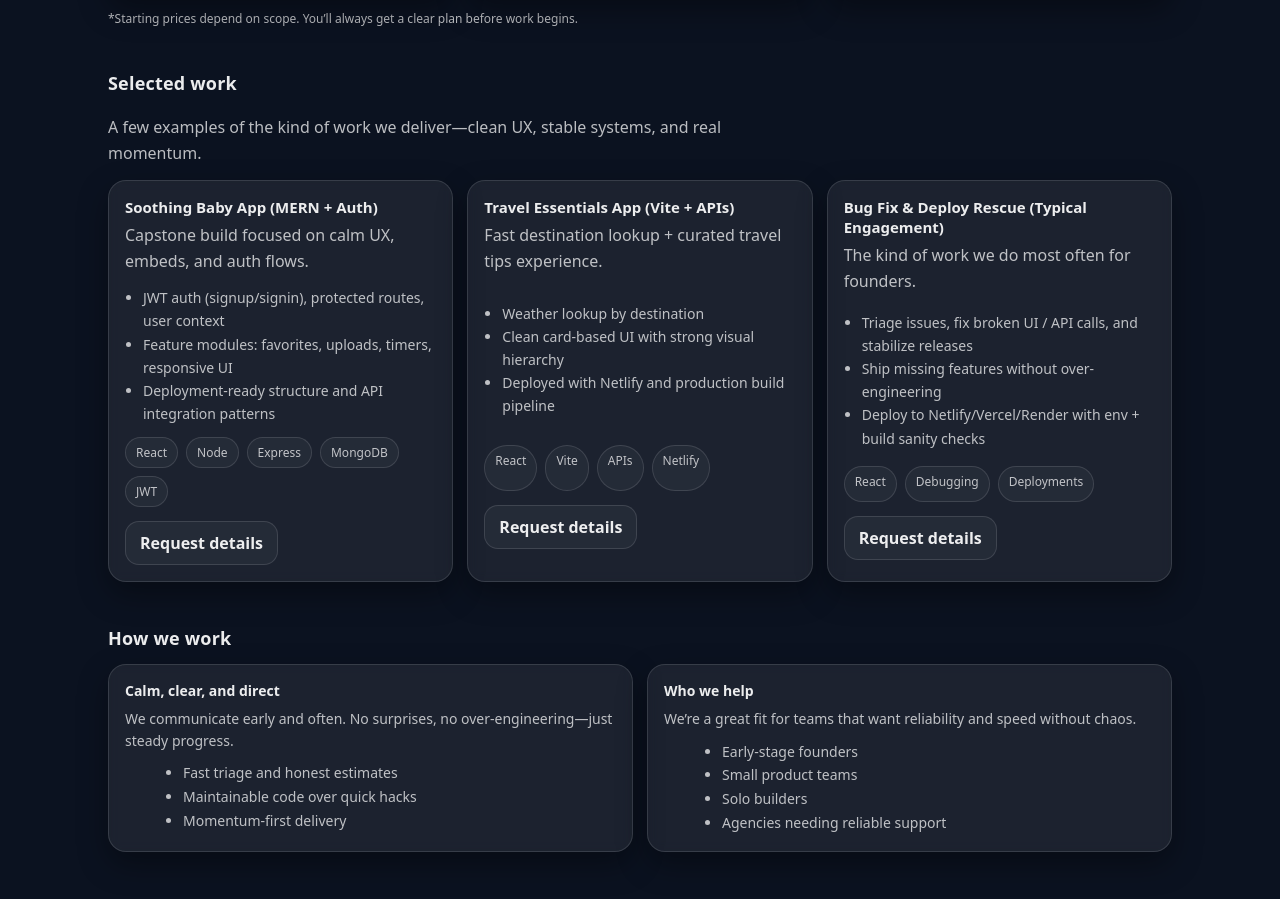
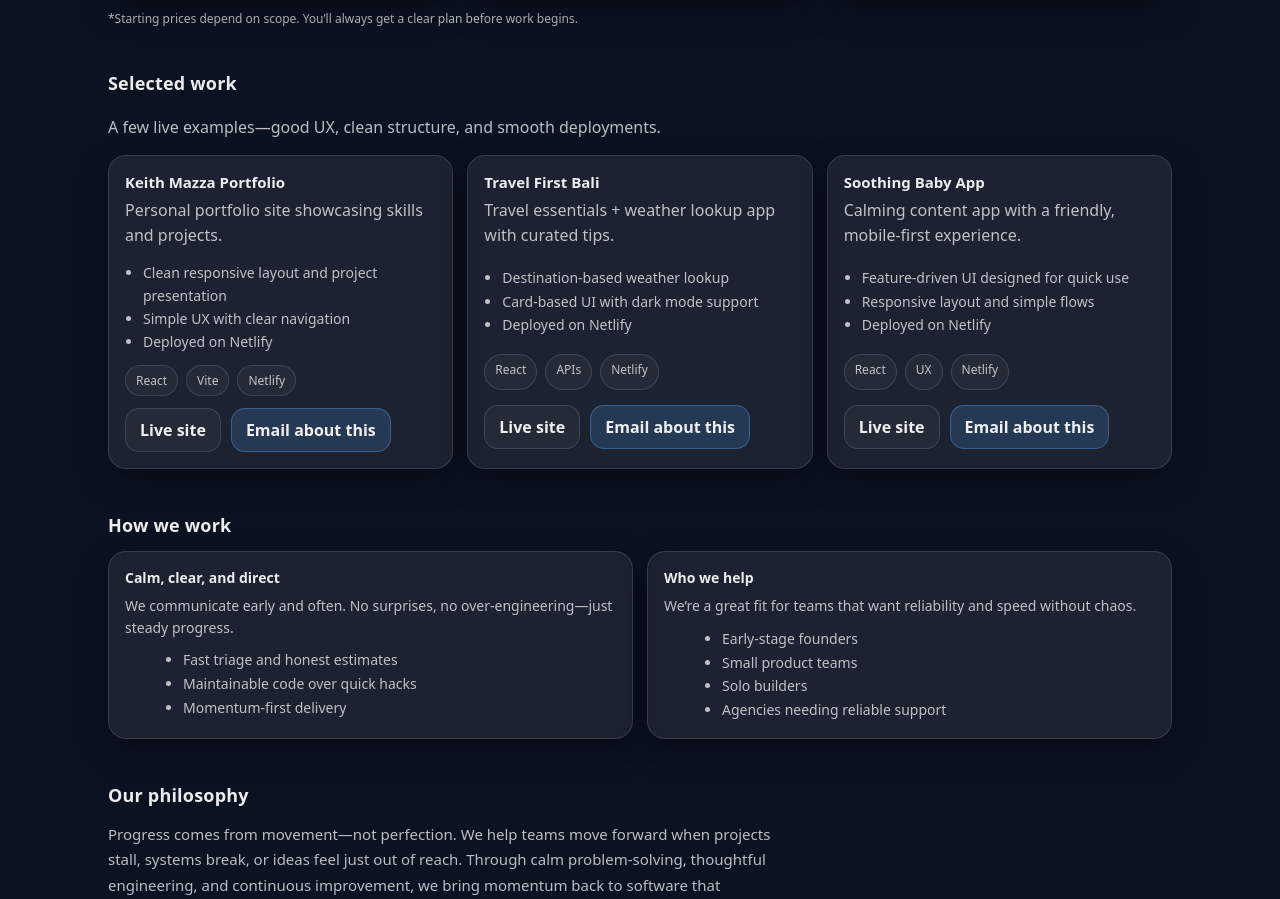
Before and after one commit to kmazza-hub/blue-current-software, a React (Vite) app: page / in a window 1280 px wide. Shown: the part 1273-2172 px from the top of the page. Built offline with nearby package versions, Linux system fonts and the light colour scheme.

Commit message:
Add live project links to Selected Work

```diff
--- a/src/App.css
+++ b/src/App.css
@@ -235,31 +235,6 @@ a:hover {
   backdrop-filter: blur(6px);
 }
 
-label {
-  display: grid;
-  gap: 6px;
-  color: var(--muted);
-  font-size: 13px;
-  margin-bottom: 12px;
-}
-
-input,
-textarea {
-  width: 100%;
-  padding: 10px 12px;
-  border-radius: 14px;
-  border: 1px solid var(--border);
-  background: rgba(0, 0, 0, 0.25);
-  color: var(--text);
-  font-size: 14px;
-  outline: none;
-}
-
-input:focus,
-textarea:focus {
-  border-color: rgba(88, 167, 255, 0.5);
-}
-
 .finePrint {
   margin: 12px 0 0;
   color: var(--muted);
@@ -270,31 +245,7 @@ textarea:focus {
   font-family: ui-monospace, SFMono-Regular, Menlo, Monaco, Consolas, monospace;
 }
 
-.hidden {
-  display: none;
-}
-
-.footer {
-  margin-top: 30px;
-  padding: 18px 18px 40px;
-  border-top: 1px solid var(--border);
-  color: var(--muted);
-  font-size: 13px;
-}
-
-@media (max-width: 900px) {
-  .grid {
-    grid-template-columns: 1fr;
-  }
-  .twoCol {
-    grid-template-columns: 1fr;
-  }
-  .nav {
-    display: none;
-  }
-}
-
-/* --- Selected Work section --- */
+/* --- Shared helpers --- */
 .sectionHeader {
   display: grid;
   gap: 6px;
@@ -308,6 +259,7 @@ textarea:focus {
   max-width: 75ch;
 }
 
+/* --- Work section --- */
 .workGrid {
   display: grid;
   grid-template-columns: repeat(3, 1fr);
@@ -355,79 +307,14 @@ textarea:focus {
   background: rgba(255, 255, 255, 0.04);
 }
 
-.workCta {
-  margin-top: 2px;
+.workCtaRow {
+  display: flex;
+  gap: 10px;
+  flex-wrap: wrap;
+  align-items: center;
 }
 
-@media (max-width: 900px) {
-  .workGrid {
-    grid-template-columns: 1fr;
-  }
-}
-
-/* Shared helper */
-.sectionHeader {
-  display: grid;
-  gap: 6px;
-  margin-bottom: 14px;
-}
-
-.muted {
-  color: var(--muted);
-  margin: 0;
-  line-height: 1.6;
-  max-width: 75ch;
-}
-
-/* Work section */
-.workGrid {
-  display: grid;
-  grid-template-columns: repeat(3, 1fr);
-  gap: 14px;
-}
-
-.workCard {
-  border: 1px solid var(--border);
-  border-radius: 18px;
-  background: rgba(255, 255, 255, 0.07);
-  padding: 16px;
-  box-shadow: var(--shadow);
-  backdrop-filter: blur(6px);
-  display: grid;
-  gap: 12px;
-  min-height: 260px;
-}
-
-.workTop h3 {
-  margin: 0 0 6px;
-  font-size: 15px;
-  color: var(--text);
-}
-
-.workList {
-  margin: 0;
-  padding-left: 18px;
-  color: var(--muted);
-  line-height: 1.65;
-  font-size: 14px;
-}
-
-.tagRow {
-  display: flex;
-  flex-wrap: wrap;
-  gap: 8px;
-}
-
-.tagRow span {
-  font-size: 12px;
-  color: var(--muted);
-  padding: 6px 10px;
-  border-radius: 999px;
-  border: 1px solid var(--border);
-  background: rgba(255, 255, 255, 0.04);
-}
-
-/* Packages section */
+/* --- Packages section --- */
 .pkgGrid {
   display: grid;
   grid-template-columns: repeat(3, 1fr);
@@ -490,12 +377,34 @@ textarea:focus {
   margin-top: 12px;
 }
 
+/* Footer */
+.footer {
+  margin-top: 30px;
+  padding: 18px 18px 40px;
+  border-top: 1px solid var(--border);
+  color: var(--muted);
+  font-size: 13px;
+}
+
 /* Responsive */
 @media (max-width: 900px) {
+  .grid {
+    grid-template-columns: 1fr;
+  }
+
+  .twoCol {
+    grid-template-columns: 1fr;
+  }
+
+  .pkgGrid {
+    grid-template-columns: 1fr;
+  }
+
   .workGrid {
     grid-template-columns: 1fr;
   }
-  .pkgGrid {
-    grid-template-columns: 1fr;
+
+  .nav {
+    display: none;
   }
 }
--- a/src/App.jsx
+++ b/src/App.jsx
@@ -13,81 +13,6 @@ const whoWeHelp = [
   "Small product teams",
   "Solo builders",
   "Agencies needing reliable support",
-];
-
-const work = [
-  {
-    title: "Soothing Baby App (MERN + Auth)",
-    context: "Capstone build focused on calm UX, embeds, and auth flows.",
-    bullets: [
-      "JWT auth (signup/signin), protected routes, user context",
-      "Feature modules: favorites, uploads, timers, responsive UI",
-      "Deployment-ready structure and API integration patterns",
-    ],
-    tags: ["React", "Node", "Express", "MongoDB", "JWT"],
-    linkLabel: "Request a walkthrough",
-    href: "#contact",
-  },
-  {
-    title: "Travel Essentials App (Vite + APIs)",
-    context: "Fast destination lookup + curated travel tips experience.",
-    bullets: [
-      "Weather lookup by destination",
-      "Clean card-based UI with strong visual hierarchy",
-      "Deployed with Netlify and production build pipeline",
-    ],
-    tags: ["React", "Vite", "APIs", "Netlify"],
-    linkLabel: "Request a walkthrough",
-    href: "#contact",
-  },
-  {
-    title: "Bug Fix & Deploy Rescue (Typical Engagement)",
-    context: "The kind of work we do most often for founders.",
-    bullets: [
-      "Triage issues, fix broken UI / API calls, and stabilize releases",
-      "Ship missing features without over-engineering",
-      "Deploy to Netlify/Vercel/Render with env + build sanity checks",
-    ],
-    tags: ["React", "Debugging", "Deployments"],
-    linkLabel: "Get help like this",
-    href: "#contact",
-  },
-];
-
-const packages = [
-  {
-    name: "Fix & Ship",
-    price: "Starting at $149",
-    time: "Same day / 24–48 hours",
-    bestFor: "Bug fixes, broken UI, failing builds, small tweaks",
-    includes: [
-      "Quick triage + plan",
-      "Fixes shipped + tested",
-      "Short summary of what changed",
-    ],
-  },
-  {
-    name: "Feature Boost",
-    price: "Starting at $399",
-    time: "2–4 days",
-    bestFor: "Finish one feature end-to-end",
-    includes: [
-      "Frontend + backend integration",
-      "Edge cases + error handling",
-      "Deploy-ready updates",
-    ],
-  },
-  {
-    name: "Launch Assist",
-    price: "Starting at $299",
-    time: "1–3 days",
-    bestFor: "Deploy, env vars, “works local but not live”",
-    includes: [
-      "Deployment setup + troubleshooting",
-      "Env var + build sanity checks",
-      "Post-launch QA pass",
-    ],
-  },
 ];
 
 const emailTo = "bluecurrentsoftware@gmail.com";
@@ -110,6 +35,69 @@ const buildMailto = ({ subjectSuffix, bodyIntro }) => {
 };
 
 const defaultMailto = buildMailto({});
+
+const packages = [
+  {
+    name: "Fix & Ship",
+    price: "Starting at $149",
+    time: "Same day / 24–48 hours",
+    bestFor: "Bug fixes, broken UI, failing builds, small tweaks",
+    includes: ["Quick triage + plan", "Fixes shipped + tested", "Short summary of what changed"],
+  },
+  {
+    name: "Feature Boost",
+    price: "Starting at $399",
+    time: "2–4 days",
+    bestFor: "Finish one feature end-to-end",
+    includes: ["Frontend + backend integration", "Edge cases + error handling", "Deploy-ready updates"],
+  },
+  {
+    name: "Launch Assist",
+    price: "Starting at $299",
+    time: "1–3 days",
+    bestFor: "Deploy, env vars, “works local but not live”",
+    includes: ["Deployment setup + troubleshooting", "Env var + build sanity checks", "Post-launch QA pass"],
+  },
+];
+
+const work = [
+  {
+    title: "Keith Mazza Portfolio",
+    context: "Personal portfolio site showcasing skills and projects.",
+    bullets: [
+      "Clean responsive layout and project presentation",
+      "Simple UX with clear navigation",
+      "Deployed on Netlify",
+    ],
+    tags: ["React", "Vite", "Netlify"],
+    links: [{ label: "Live site", href: "https://keith-mazza.netlify.app/" }],
+    emailTopic: "Portfolio site",
+  },
+  {
+    title: "Travel First Bali",
+    context: "Travel essentials + weather lookup app with curated tips.",
+    bullets: [
+      "Destination-based weather lookup",
+      "Card-based UI with dark mode support",
+      "Deployed on Netlify",
+    ],
+    tags: ["React", "APIs", "Netlify"],
+    links: [{ label: "Live site", href: "https://travel-first-bali.netlify.app/" }],
+    emailTopic: "Travel First app",
+  },
+  {
+    title: "Soothing Baby App",
+    context: "Calming content app with a friendly, mobile-first experience.",
+    bullets: [
+      "Feature-driven UI designed for quick use",
+      "Responsive layout and simple flows",
+      "Deployed on Netlify",
+    ],
+    tags: ["React", "UX", "Netlify"],
+    links: [{ label: "Live site", href: "https://soothingbabyapp.netlify.app/" }],
+    emailTopic: "Soothing Baby App",
+  },
+];
 
 export default function App() {
   return (
@@ -234,8 +222,7 @@ export default function App() {
           <div className="sectionHeader">
             <h2>Selected work</h2>
             <p className="muted">
-              A few examples of the kind of work we deliver—clean UX, stable systems, and real
-              momentum.
+              A few live examples—good UX, clean structure, and smooth deployments.
             </p>
           </div>
 
@@ -259,9 +246,27 @@ export default function App() {
                   ))}
                 </div>
 
-                <div className="workCta">
-                  <a className="button ghost" href={defaultMailto}>
-                    Request details
+                <div className="workCtaRow">
+                  {p.links.map((link) => (
+                    <a
+                      key={link.href}
+                      className="button ghost"
+                      href={link.href}
+                      target="_blank"
+                      rel="noopener noreferrer"
+                    >
+                      {link.label}
+                    </a>
+                  ))}
+
+                  <a
+                    className="button primary"
+                    href={buildMailto({
+                      subjectSuffix: `Question about ${p.emailTopic}`,
+                      bodyIntro: `I’m reaching out about the ${p.title}.`,
+                    })}
+                  >
+                    Email about this
                   </a>
                 </div>
               </div>
```
